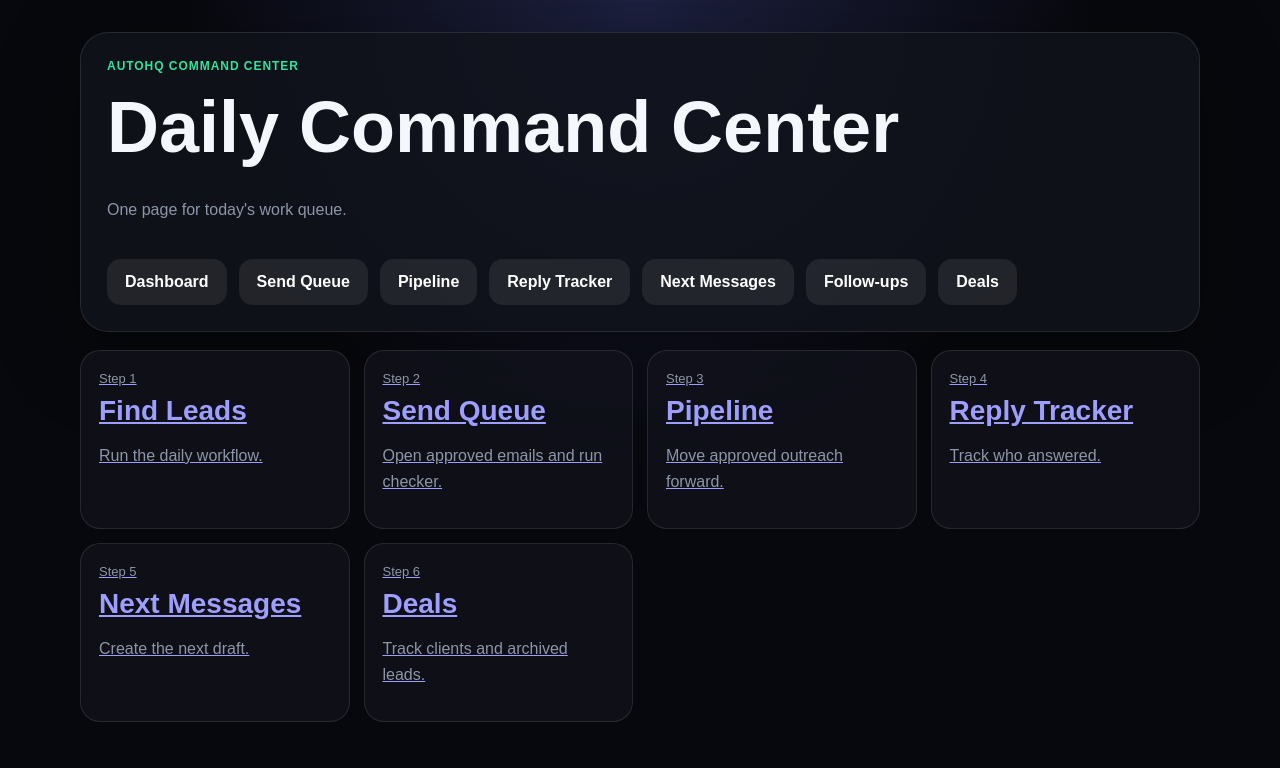
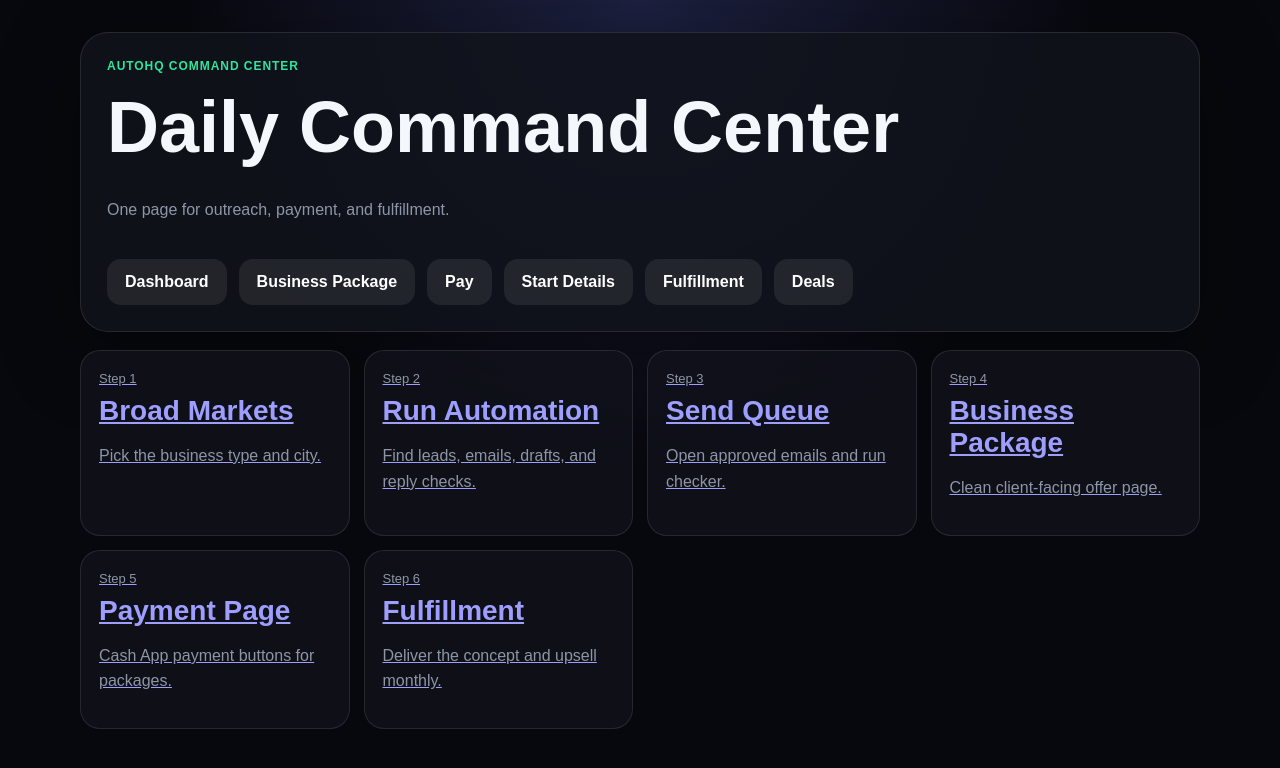
Before and after one commit to GCreative850/auto, a Next.js app: page /command-center in a window 1280 px wide. Shown: the top 768 px of the page. Built offline with nearby package versions, Linux system fonts and the light colour scheme.

Commit message:
Add money flow links to command center

```diff
--- a/app/command-center/page.tsx
+++ b/app/command-center/page.tsx
@@ -6,25 +6,24 @@ export default function CommandCenterPage() {
       <section className="hero">
         <div className="kicker">AutoHQ Command Center</div>
         <h1>Daily Command Center</h1>
-        <p>One page for today&apos;s work queue.</p>
+        <p>One page for outreach, payment, and fulfillment.</p>
         <div className="actions">
           <a className="secondary" href="/">Dashboard</a>
-          <a className="secondary" href="/send-queue">Send Queue</a>
-          <a className="secondary" href="/pipeline">Pipeline</a>
-          <a className="secondary" href="/inbox">Reply Tracker</a>
-          <a className="secondary" href="/next-messages">Next Messages</a>
-          <a className="secondary" href="/followups">Follow-ups</a>
+          <a className="secondary" href="/business-package">Business Package</a>
+          <a className="secondary" href="/pay">Pay</a>
+          <a className="secondary" href="/start">Start Details</a>
+          <a className="secondary" href="/fulfillment">Fulfillment</a>
           <a className="secondary" href="/deals">Deals</a>
         </div>
       </section>
 
       <section className="grid">
-        <a className="card" href="/"><span>Step 1</span><strong>Find Leads</strong><p>Run the daily workflow.</p></a>
-        <a className="card" href="/send-queue"><span>Step 2</span><strong>Send Queue</strong><p>Open approved emails and run checker.</p></a>
-        <a className="card" href="/pipeline"><span>Step 3</span><strong>Pipeline</strong><p>Move approved outreach forward.</p></a>
-        <a className="card" href="/inbox"><span>Step 4</span><strong>Reply Tracker</strong><p>Track who answered.</p></a>
-        <a className="card" href="/next-messages"><span>Step 5</span><strong>Next Messages</strong><p>Create the next draft.</p></a>
-        <a className="card" href="/deals"><span>Step 6</span><strong>Deals</strong><p>Track clients and archived leads.</p></a>
+        <a className="card" href="/broad"><span>Step 1</span><strong>Broad Markets</strong><p>Pick the business type and city.</p></a>
+        <a className="card" href="/automation"><span>Step 2</span><strong>Run Automation</strong><p>Find leads, emails, drafts, and reply checks.</p></a>
+        <a className="card" href="/send-queue"><span>Step 3</span><strong>Send Queue</strong><p>Open approved emails and run checker.</p></a>
+        <a className="card" href="/business-package"><span>Step 4</span><strong>Business Package</strong><p>Clean client-facing offer page.</p></a>
+        <a className="card" href="/pay"><span>Step 5</span><strong>Payment Page</strong><p>Cash App payment buttons for packages.</p></a>
+        <a className="card" href="/fulfillment"><span>Step 6</span><strong>Fulfillment</strong><p>Deliver the concept and upsell monthly.</p></a>
       </section>
     </main>
   );
```
